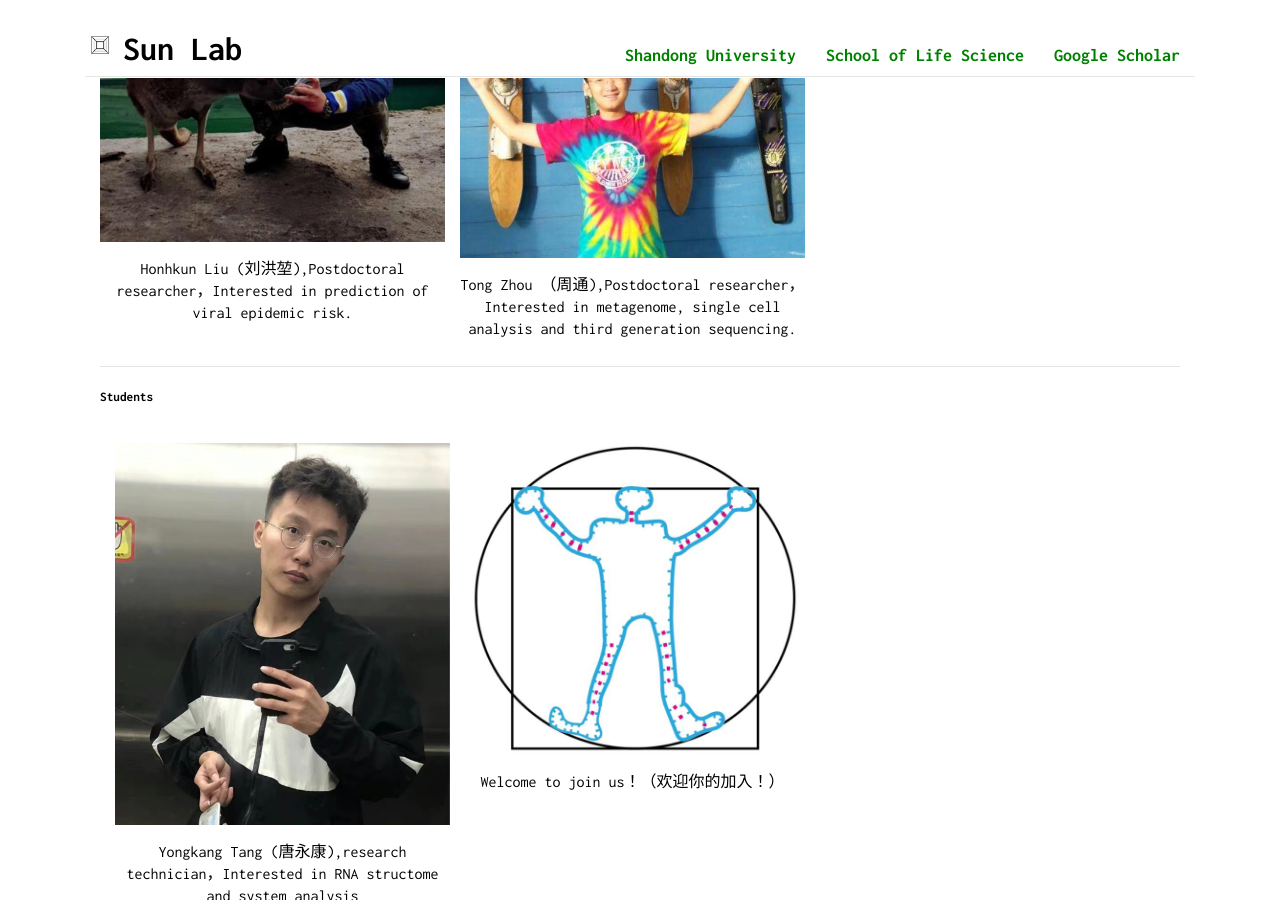
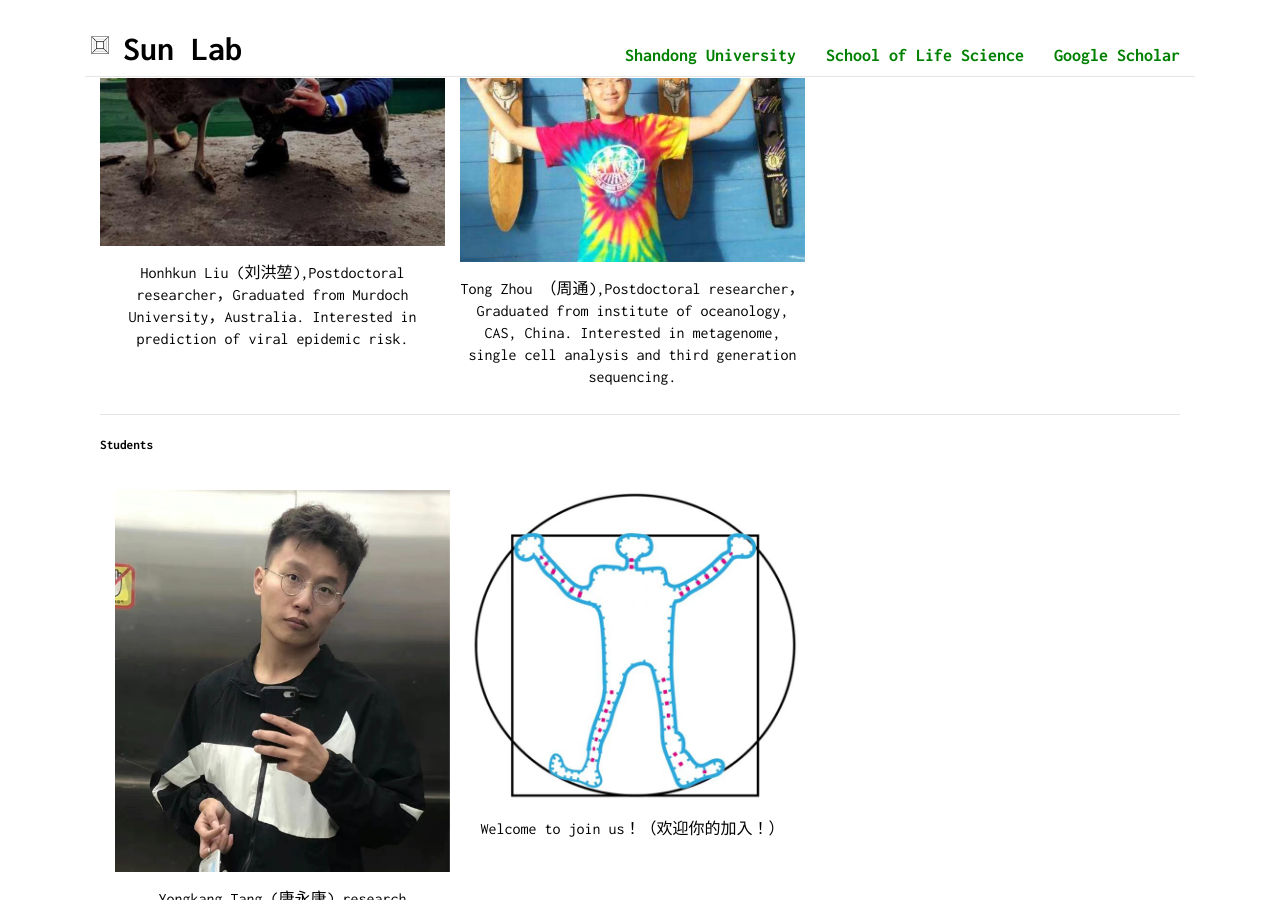
Before and after one commit to sunlei0227/sunlei0227.github.io, a Jekyll site: the page index.html, which Jekyll copies as it is, in a window 1280 px wide and 900 px high, scrolled down 5885 px. Built offline with Jekyll 4.4.1, drawn with Linux system fonts in a browser that asks for light colours; comment, search, counter and statistics services are not loaded.

Commit message:
Update index.html

```diff
--- a/index.html
+++ b/index.html
@@ -504,11 +504,11 @@
             <hr />
 
     <h2>Members</h2>
-    <h5>Co-PI</h5>
+    <h4>Co-PI</h4>
            <hr />
 
 
-    <h5>Postdoctoral researcher</h5>
+    <h4>Postdoctoral researcher</h4>
 
       <div class="container">
         <div class="content">
@@ -521,7 +521,7 @@
                                 <img alt="Honhkun Liu (刘洪堃)" title="Honhkun Liu (刘洪堃)" id="display-picture" src="static/img/hongkun.jpg" />
                             </div>
                             <div class="col-md-12 col-sm-12 col-xs-12" style="padding-left: 0; text-align: center">
-                                <p>Honhkun Liu (刘洪堃),Postdoctoral researcher，Interested in prediction of viral epidemic risk.
+                                <p>Honhkun Liu (刘洪堃),Postdoctoral researcher，Graduated from Murdoch University，Australia. Interested in prediction of viral epidemic risk.
                                 </p>
                             </div>
                         </div>
@@ -534,7 +534,7 @@
                                 <img alt="Tong Zhou （周通)" title="Tong Zhou （周通)" id="display-picture" src="static/img/zhoutong.jpg" />
                             </div>
                             <div class="col-md-12 col-sm-12 col-xs-12" style="padding-left: 0; text-align: center">
-                                <p>Tong Zhou （周通),Postdoctoral researcher，Interested in metagenome, single cell analysis and third generation sequencing.
+                                <p>Tong Zhou （周通),Postdoctoral researcher，Graduated from institute of oceanology, CAS, China. Interested in metagenome, single cell analysis and third generation sequencing.
                                 </p>
                             </div>
                         </div>
```
